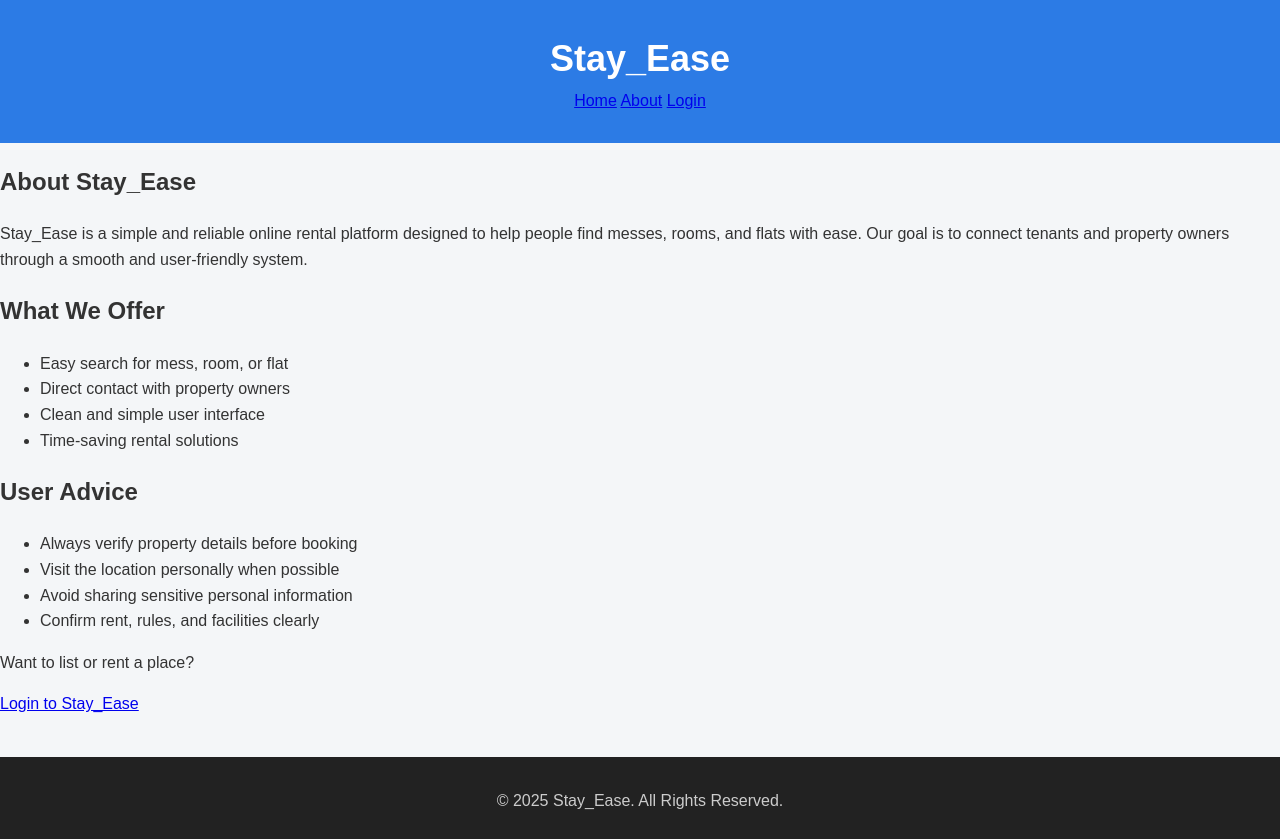
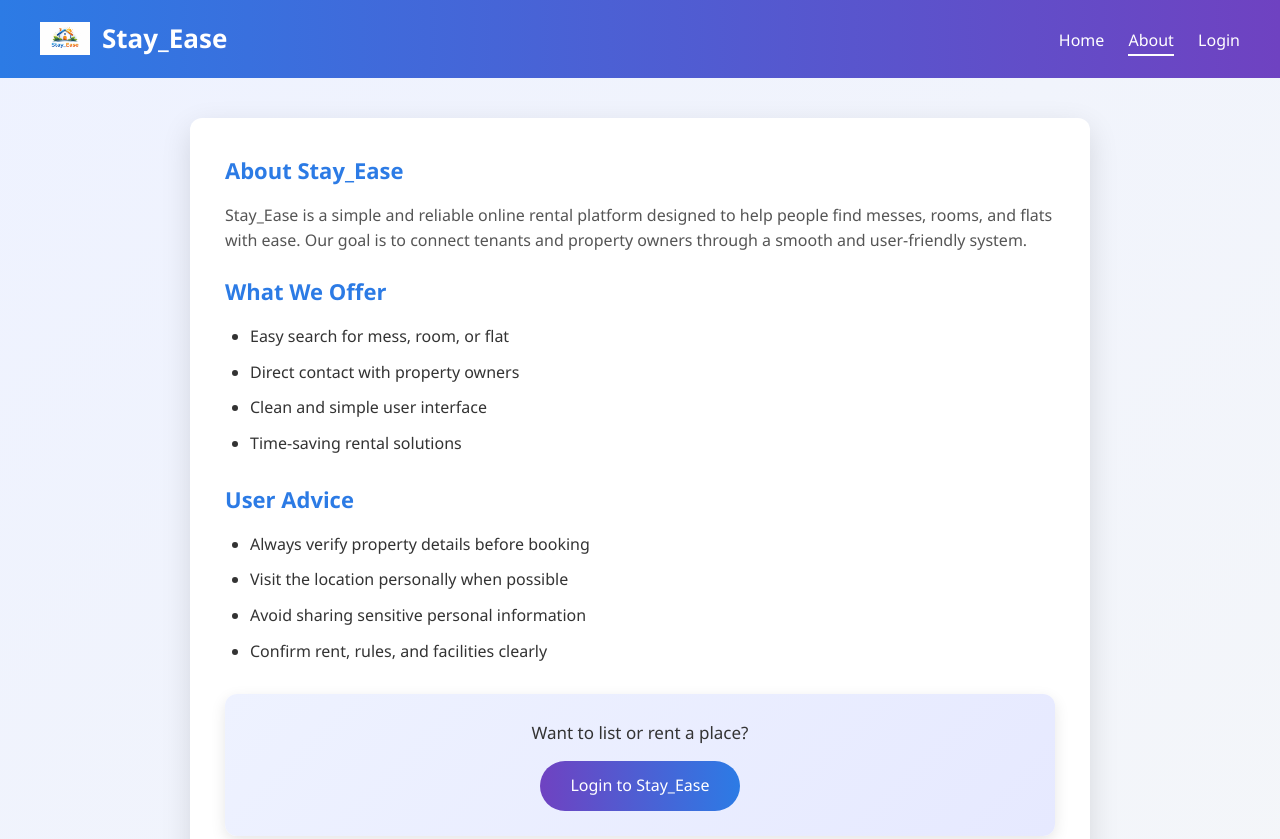
Before and after one commit to Krittish-Barman/Stay_Ease, a plain HTML site: page web_page _part/about.html in a window 1280 px wide. Shown: the top 839 px of the page. Drawn offline with Linux system fonts and the light colour scheme.

Commit message:
login and about page done

```diff
--- a/web_page _part/about.css
+++ b/web_page _part/about.css
@@ -1,61 +1,153 @@
+/* Reset and basic styling */
+* {
+    margin: 0;
+    padding: 0;
+    box-sizing: border-box;
+    font-family: 'Segoe UI', Arial, Helvetica, sans-serif;
+}
+
 body {
-    margin: 0;
-    font-family: Arial, Helvetica, sans-serif;
-    background-color: #f4f6f8;
+    background: linear-gradient(135deg, #eef2ff, #f4f6f9);
     color: #333;
     line-height: 1.6;
 }
 
 /* Header */
 .header {
-    background-color: #2c7be5;
+    background: linear-gradient(90deg, #2c7be5, #6f42c1);
     color: white;
-    padding: 30px;
-    text-align: center;
+    padding: 18px 40px;
+    display: flex;
+    justify-content: space-between;
+    align-items: center;
+}
+
+.header nav a {
+    color: white;
+    margin-left: 20px;
+    text-decoration: none;
+    font-size: 16px;
+    padding-bottom: 3px;
+    transition: all 0.3s ease;
+}
+
+.header nav a:hover,
+.header nav a.active {
+    border-bottom: 2px solid #fff;
+}
+
+/* Logo + Site Name */
+.logo-container {
+    display: flex;
+    align-items: center;
+    text-decoration: none;
+    color: white;
+}
+
+.site-logo {
+    width: 50px; /* Adjust as needed */
+    height: auto;
+    margin-right: 12px;
 }
 
 .header h1 {
-    margin: 0;
-    font-size: 36px;
+    font-size: 26px;
+    color: white;
 }
 
-.header p {
-    margin-top: 8px;
+/* Container */
+.container {
+    max-width: 900px;
+    margin: 40px auto;
+    background-color: white;
+    padding: 35px;
+    border-radius: 12px;
+    box-shadow: 0 10px 30px rgba(0, 0, 0, 0.12);
+}
+
+.container h2 {
+    margin-bottom: 15px;
+    color: #2c7be5;
+    font-size: 22px;
+}
+
+.container p {
+    margin-bottom: 20px;
+    font-size: 16px;
+    color: #555;
+}
+
+.container ul {
+    margin-bottom: 25px;
+    padding-left: 25px;
+}
+
+.container ul li {
+    margin-bottom: 10px;
     font-size: 16px;
 }
 
-/* Sections */
-.section {
-    padding: 30px;
-    max-width: 900px;
-    margin: auto;
+/* Login box */
+.login-box {
+    text-align: center;
+    padding: 25px;
+    background: linear-gradient(135deg, #eef2ff, #e6e9ff);
+    border-radius: 12px;
+    margin-top: 30px;
+    box-shadow: 0 5px 15px rgba(0, 0, 0, 0.1);
 }
 
-.section h2 {
-    color: #2c7be5;
+.login-box p {
     margin-bottom: 15px;
+    font-size: 17px;
+    font-weight: 500;
+    color: #333;
 }
 
-.section ul {
-    padding-left: 20px;
+.login-btn {
+    display: inline-block;
+    padding: 12px 30px;
+    background: linear-gradient(90deg, #6f42c1, #2c7be5);
+    color: white;
+    text-decoration: none;
+    border-radius: 25px;
+    font-size: 16px;
+    transition: transform 0.2s, box-shadow 0.2s;
 }
 
-.section ul li {
-    margin-bottom: 10px;
-}
-
-/* Light background section */
-.section.light {
-    background-color: #ffffff;
-    border-radius: 6px;
-    box-shadow: 0 0 10px rgba(0,0,0,0.05);
+.login-btn:hover {
+    transform: translateY(-2px);
+    box-shadow: 0 6px 20px rgba(0, 0, 0, 0.25);
 }
 
 /* Footer */
 .footer {
-    background-color: #222;
-    color: #ccc;
     text-align: center;
-    padding: 15px;
+    padding: 20px;
+    background: linear-gradient(90deg, #2c7be5, #6f42c1);
+    color: white;
     margin-top: 40px;
+    font-size: 14px;
 }
+
+/* Responsive */
+@media screen and (max-width: 768px) {
+    .header {
+        flex-direction: column;
+        align-items: flex-start;
+    }
+
+    .header nav {
+        margin-top: 10px;
+    }
+
+    .container {
+        padding: 25px;
+        margin: 20px;
+    }
+
+    .login-btn {
+        padding: 10px 20px;
+        font-size: 15px;
+    }
+}
--- a/web_page _part/about.html
+++ b/web_page _part/about.html
@@ -3,6 +3,8 @@
 <head>
     <meta charset="UTF-8">
     <title>About Us | Stay_Ease</title>
+    <link rel="icon" type="image/png" href="images/logo.png">
+
 
     <link rel="stylesheet" href="about.css">
 </head>
@@ -10,6 +12,8 @@
 
     <!-- Header -->
     <header class="header">
+        <a href="index.html" class="logo-container">
+        <img src="images/logo.png" alt="Stay_Ease Logo" class="site-logo">
         <h1>Stay_Ease</h1>
         <nav>
             <a href="index.html">Home</a>
@@ -47,7 +51,7 @@
 
         <div class="login-box">
             <p>Want to list or rent a place?</p>
-            <a href="login.html" class="login-btn">Login to Stay_Ease</a>
+            <a href="login_page.html" class="login-btn">Login to Stay_Ease</a>
         </div>
 
     </div>
```
Also changed, not shown: web_page _part/login_page.html (+1 -1 lines), web_page _part/images/logo.png (renamed from images/logo.png).
